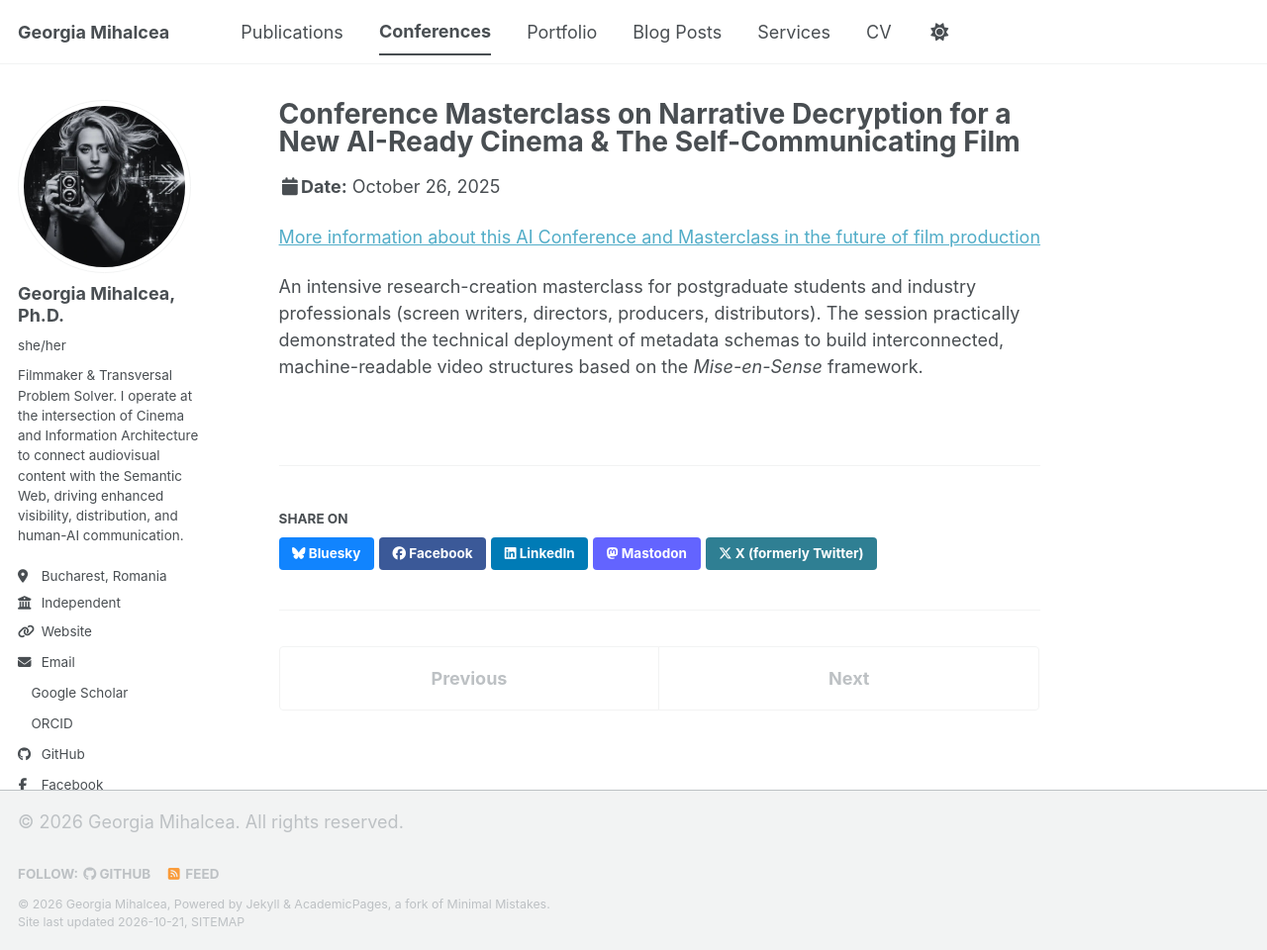
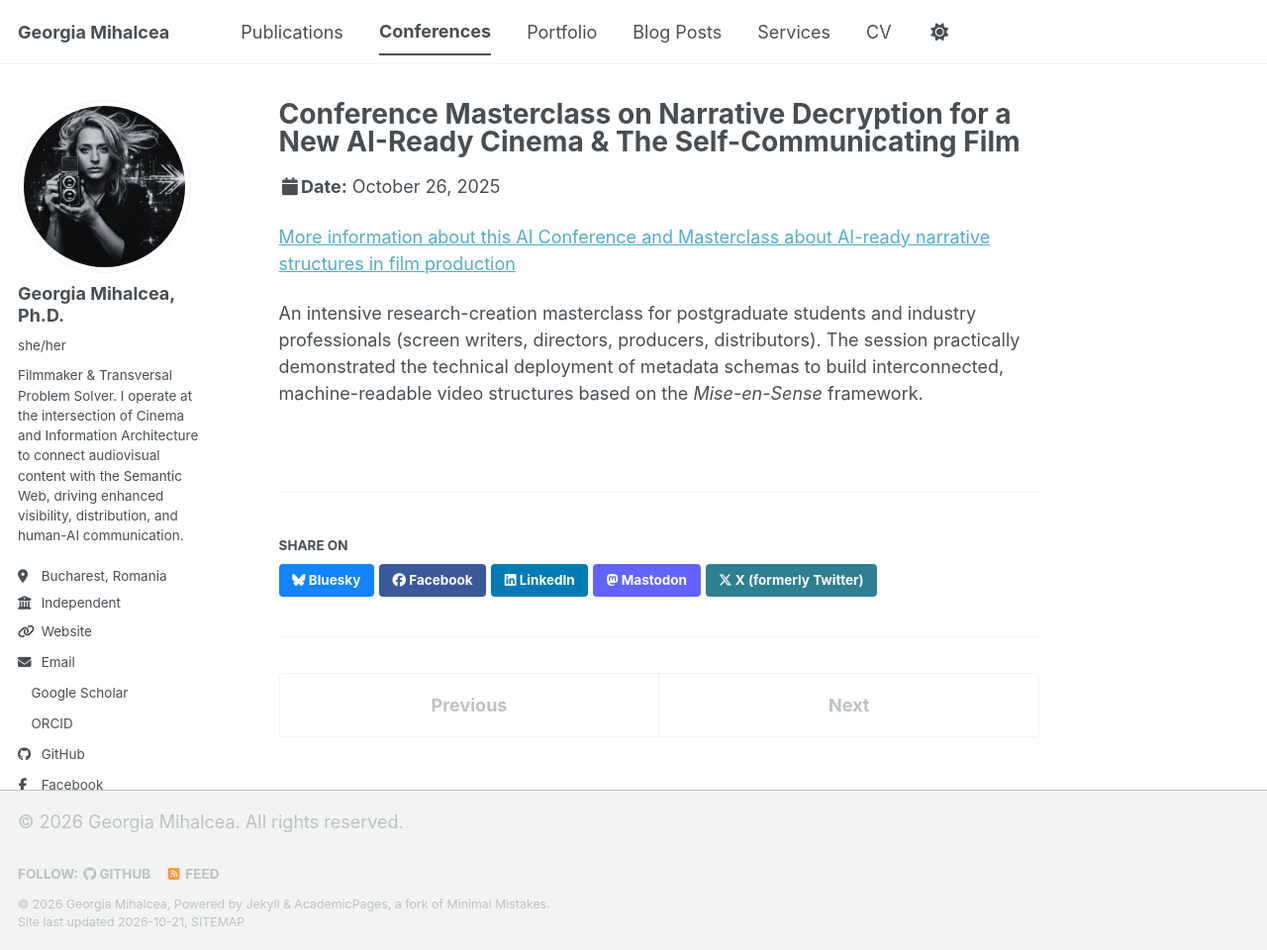
Before and after one commit to GeorgiaMihalcea/georgiamihalcea.github.io, a Jekyll site: the page built from _talks/20142025-10-26-self-communcating-film-masterclass.md, in a window 1280 px wide and 960 px high. Shown: the whole window at 99% size. Built offline with Jekyll 4.4.1, drawn with Linux system fonts in a browser that asks for light colours; a style sheet for code colours, icons or effects is not loaded.

Commit message:
Revise link text for AI Conference details
Updated the link description for the AI Conference and Masterclass.

```diff
--- a/_talks/20142025-10-26-self-communcating-film-masterclass.md
+++ b/_talks/20142025-10-26-self-communcating-film-masterclass.md
@@ -8,6 +8,6 @@ date: 2025-10-26
 location: "CINETic/UNATC, Bucharest, Romania"
 ---
 
-[More information about this AI Conference and Masterclass in the future of film production](https://cinetic.arts.ro/en/evenimente/ai-in-art-practices-and-research-conference-ii/)
+[More information about this AI Conference and Masterclass about AI-ready narrative structures in film production](https://cinetic.arts.ro/en/evenimente/ai-in-art-practices-and-research-conference-ii/)
 
 An intensive research-creation masterclass for postgraduate students and industry professionals (screen writers, directors, producers, distributors). The session practically demonstrated the technical deployment of metadata schemas to build interconnected, machine-readable video structures based on the *Mise-en-Sense* framework.
```
